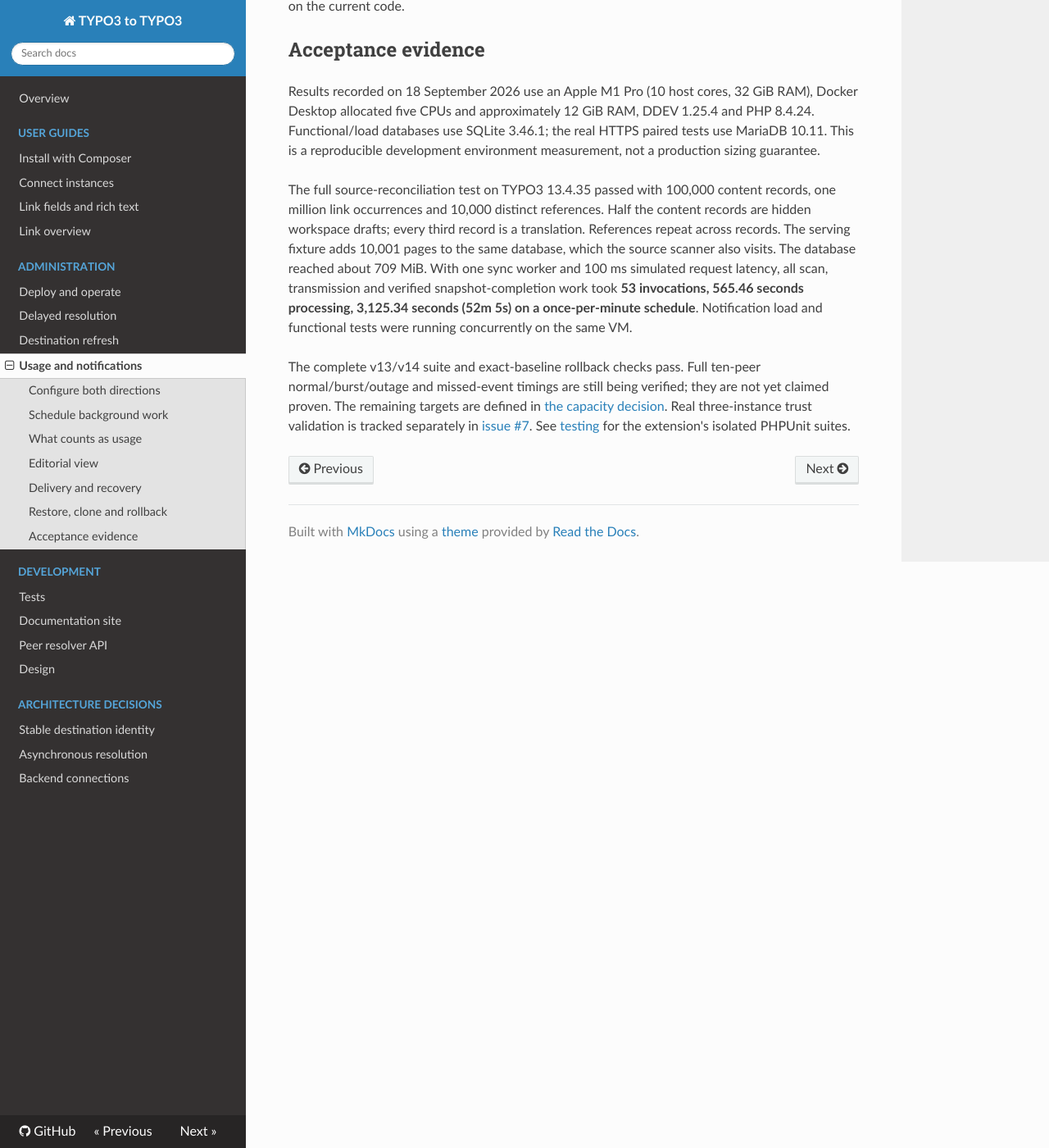
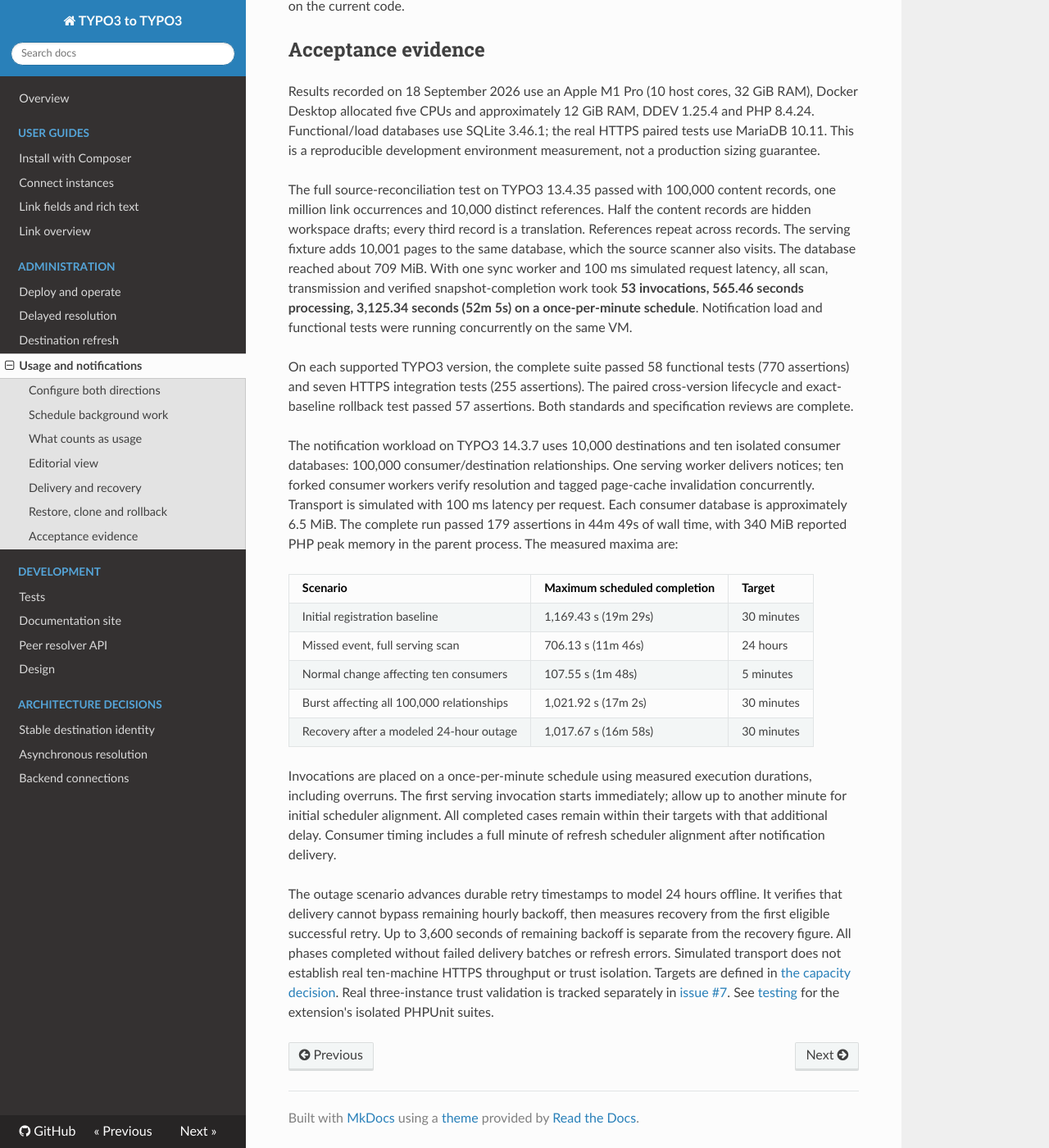
Before and after one commit to 42lizard/typo3totypo3, an MkDocs documentation site: the page built from docs/usage-notifications.md, in a window 1280 px wide and 1400 px high, scrolled down 3650 px. Shown: the whole window at 82% size. Built offline with MkDocs 1.6.1, drawn with Linux system fonts in a browser that asks for light colours.

Commit message:
Record passing full-scale exchange acceptance results

```diff
--- a/docs/usage-notifications.md
+++ b/docs/usage-notifications.md
@@ -178,9 +178,39 @@ transmission and verified snapshot-completion work took **53 invocations,
 565.46 seconds processing, 3,125.34 seconds (52m 5s) on a once-per-minute schedule**.
 Notification load and functional tests were running concurrently on the same VM.
 
-The complete v13/v14 suite and exact-baseline rollback checks pass. Full ten-peer
-normal/burst/outage and missed-event timings are still being verified; they are
-not yet claimed proven. The remaining targets are defined in
+On each supported TYPO3 version, the complete suite passed 58 functional tests
+(770 assertions) and seven HTTPS integration tests (255 assertions). The paired
+cross-version lifecycle and exact-baseline rollback test passed 57 assertions.
+Both standards and specification reviews are complete.
+
+The notification workload on TYPO3 14.3.7 uses 10,000 destinations and ten
+isolated consumer databases: 100,000 consumer/destination relationships. One
+serving worker delivers notices; ten forked consumer workers verify resolution
+and tagged page-cache invalidation concurrently. Transport is simulated with
+100 ms latency per request. Each consumer database is approximately 6.5 MiB.
+The complete run passed 179 assertions in 44m 49s of wall time, with 340 MiB
+reported PHP peak memory in the parent process. The measured maxima are:
+
+| Scenario | Maximum scheduled completion | Target |
+| --- | --- | --- |
+| Initial registration baseline | 1,169.43 s (19m 29s) | 30 minutes |
+| Missed event, full serving scan | 706.13 s (11m 46s) | 24 hours |
+| Normal change affecting ten consumers | 107.55 s (1m 48s) | 5 minutes |
+| Burst affecting all 100,000 relationships | 1,021.92 s (17m 2s) | 30 minutes |
+| Recovery after a modeled 24-hour outage | 1,017.67 s (16m 58s) | 30 minutes |
+
+Invocations are placed on a once-per-minute schedule using measured execution
+durations, including overruns. The first serving invocation starts immediately;
+allow up to another minute for initial scheduler alignment. All completed cases
+remain within their targets with that additional delay. Consumer timing includes
+a full minute of refresh scheduler alignment after notification delivery.
+
+The outage scenario advances durable retry timestamps to model 24 hours offline.
+It verifies that delivery cannot bypass remaining hourly backoff, then measures
+recovery from the first eligible successful retry. Up to 3,600 seconds of remaining
+backoff is separate from the recovery figure. All phases completed without failed
+delivery batches or refresh errors. Simulated transport does not establish real
+ten-machine HTTPS throughput or trust isolation. Targets are defined in
 [the capacity decision](https://github.com/42lizard/typo3totypo3/issues/15).
 Real three-instance trust validation is tracked separately in
 [issue #7](https://github.com/42lizard/typo3totypo3/issues/7). See
```
